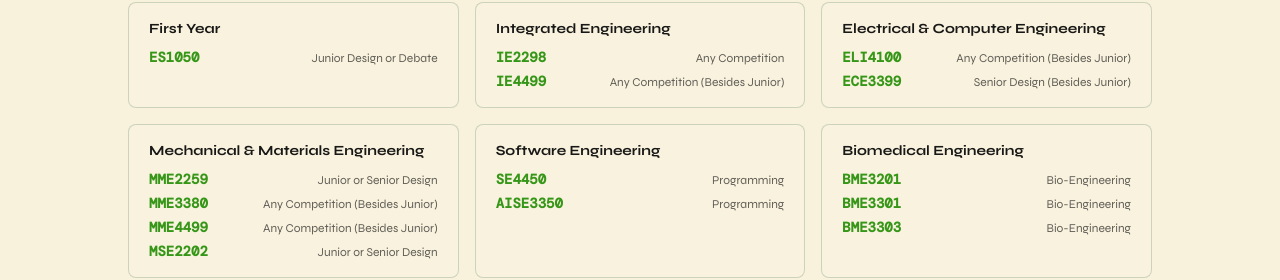
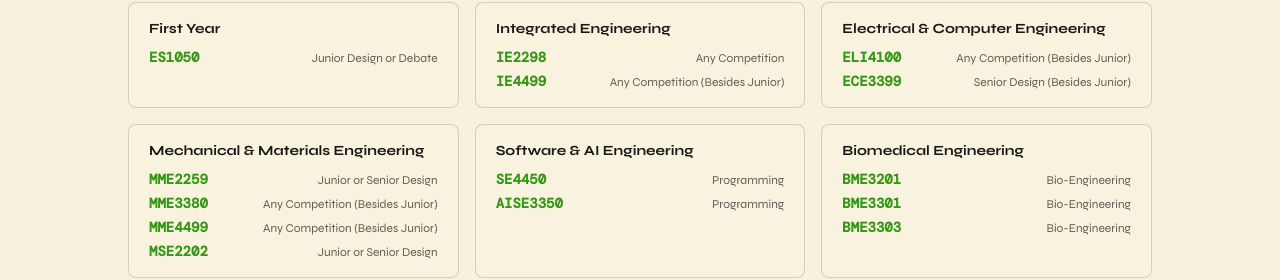
Before and after one commit to Anomaly-E-E/WEC, a React (Vite) app: page / in a window 1280 px wide. Shown: the part 2988-3268 px from the top of the page. Built offline with nearby package versions, Linux system fonts and the light colour scheme; a web font is replaced by a local one.

Commit message:
Rename Software Engineering bonus marks group to Software & AI Engineering
Co-Authored-By: Claude Sonnet 5 <noreply@anthropic.com>
Claude-Session: https://claude.ai/code/session_01CnfAHFB8Q83bEuvm5RWGFT

```diff
--- a/src/data/bonusMarks.ts
+++ b/src/data/bonusMarks.ts
@@ -39,7 +39,7 @@ export const bonusMarkGroups: BonusMarkGroup[] = [
     ],
   },
   {
-    discipline: 'Software Engineering',
+    discipline: 'Software & AI Engineering',
     entries: [
       { code: 'SE4450', note: 'Programming' },
       { code: 'AISE3350', note: 'Programming' },
```
